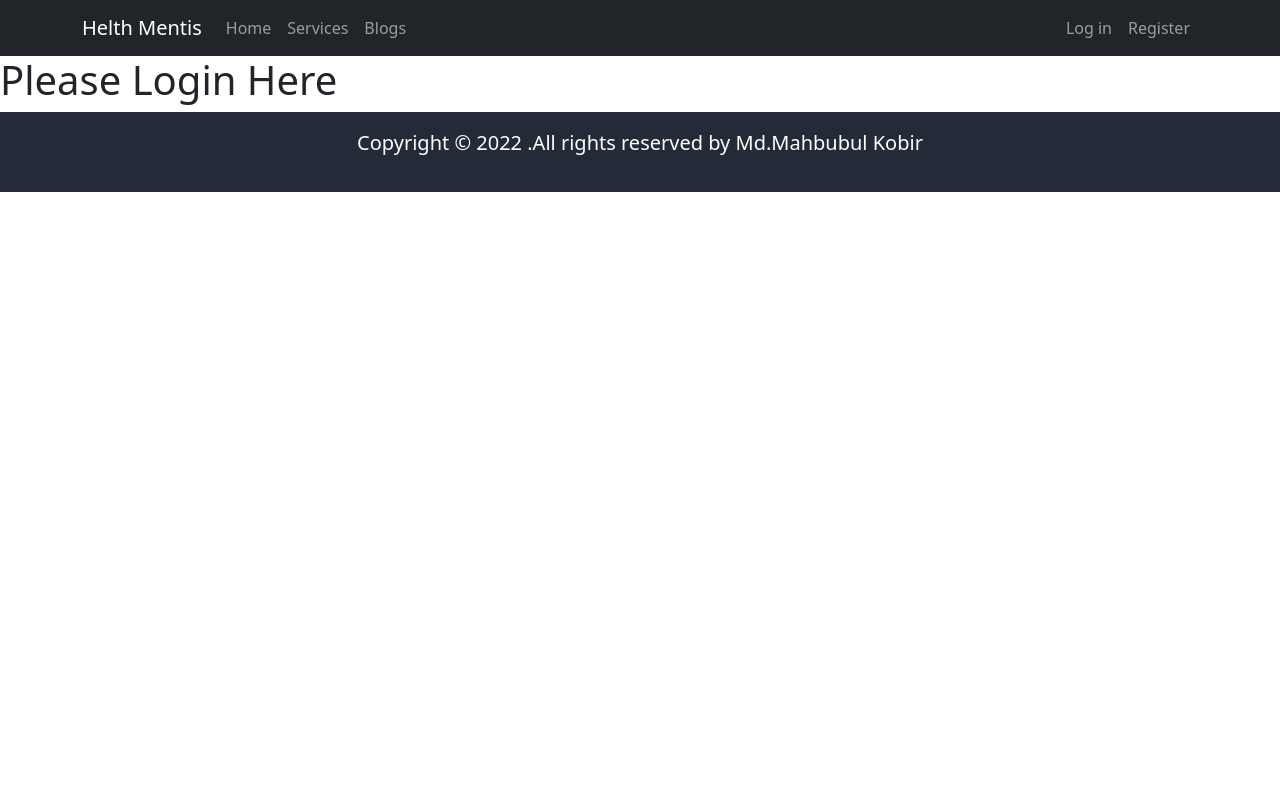
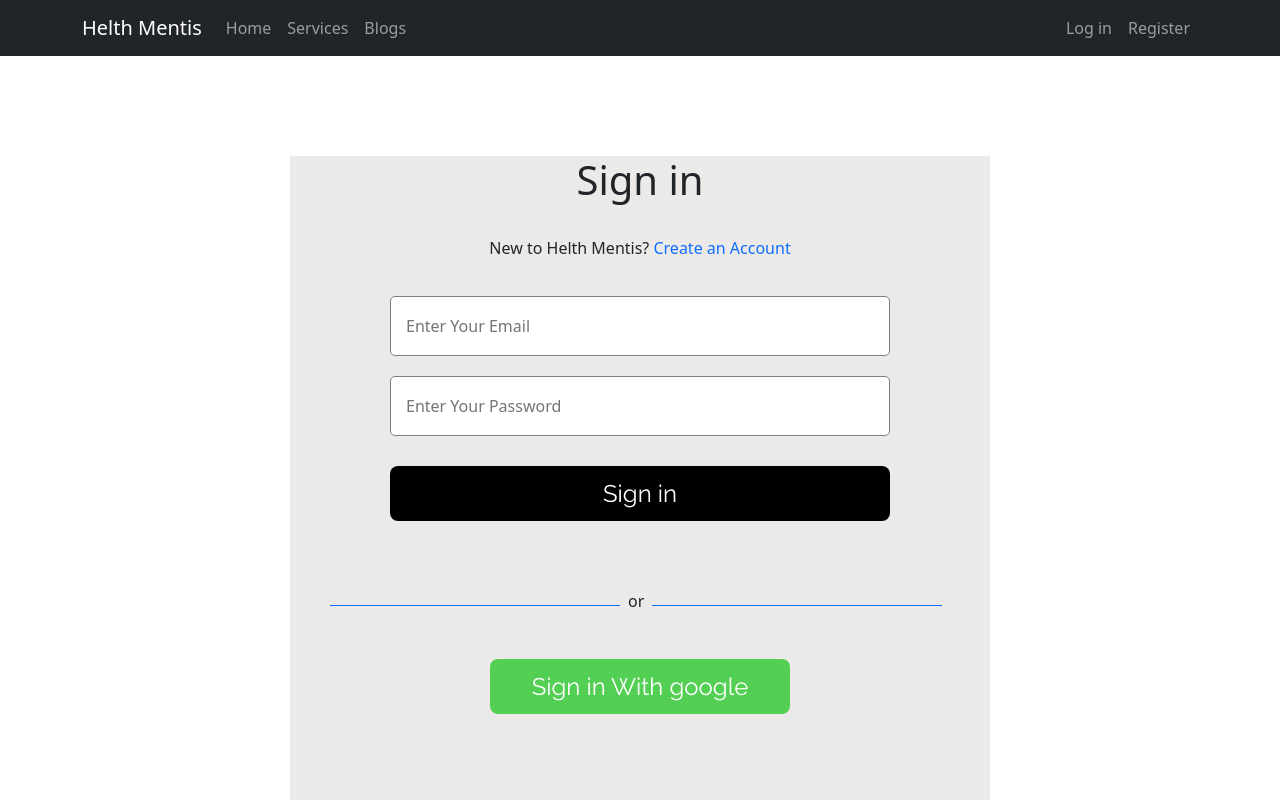
Before and after one commit to MK-Sohan/Helth-Mentor-a10, a React (Create React App) app: page /login in a window 1280 px wide. Shown: the top 800 px of the page. Built offline with nearby package versions, Linux system fonts and the light colour scheme; a web font is replaced by a local one.

Commit message:
setup login and register

```diff
--- a/package.json
+++ b/package.json
@@ -10,9 +10,11 @@
     "@testing-library/react": "^13.1.1",
     "@testing-library/user-event": "^13.5.0",
     "bootstrap": "^5.1.3",
+    "firebase": "^9.6.11",
     "react": "^18.0.0",
     "react-bootstrap": "^2.2.3",
     "react-dom": "^18.0.0",
+    "react-firebase-hooks": "^5.0.3",
     "react-router-dom": "^6.3.0",
     "react-scripts": "5.0.1",
     "web-vitals": "^2.1.4"
--- a/src/Pages/Authentication/Login/Login.css
+++ b/src/Pages/Authentication/Login/Login.css
@@ -0,0 +1,63 @@
+.terms {
+  display: flex;
+  align-items: center;
+}
+.terms p {
+  margin-left: 10px;
+  margin-top: 14px;
+}
+
+.main-container {
+  height: 900px;
+  width: 700px;
+  margin: 100px auto;
+  background-color: rgb(236, 233, 233);
+}
+.login-inputs input {
+  border-radius: 5px;
+  height: 60px;
+  width: 500px;
+  margin-top: 20px;
+  margin-left: 100px;
+  padding: 0px 15px;
+  border: 1px solid gray;
+}
+.signin-button {
+  width: 500px;
+  margin-left: 100px;
+  margin-top: 30px;
+  height: 55px;
+  border: none;
+  border-radius: 8px;
+  background-color: black;
+  color: white;
+  font-size: 24px;
+  font-family: "Raleway", sans-serif;
+}
+.signin-button:hover {
+  background-color: orange;
+  color: black;
+}
+.design {
+  margin-left: 40px;
+  margin-top: 60px;
+}
+.login-tittle a {
+  text-decoration: none;
+}
+
+.signinwithgoogle-button {
+  width: 300px;
+  margin-left: 200px;
+  margin-top: 30px;
+  height: 55px;
+  border: none;
+  border-radius: 8px;
+  background-color: rgb(83, 208, 83);
+  color: white;
+  font-size: 24px;
+  font-family: "Raleway", sans-serif;
+}
+.signinwithgoogle-button:hover {
+  background-color: rgb(4, 192, 4);
+}
--- a/src/Pages/Authentication/Login/Login.js
+++ b/src/Pages/Authentication/Login/Login.js
@@ -1,9 +1,72 @@
-import React from "react";
+import React, { useRef } from "react";
+import { Link, useNavigate } from "react-router-dom";
+import "./Login.css";
+import { useSignInWithEmailAndPassword } from "react-firebase-hooks/auth";
+import auth from "../../../firebase.init";
 
 const Login = () => {
+  const emailref = useRef("");
+  const passwordref = useRef("");
+  const [signInWithEmailAndPassword, user, loading, error] =
+    useSignInWithEmailAndPassword(auth);
+  const navigate = useNavigate();
+  const handleloginForm = (e) => {
+    const email = emailref.current.value;
+    const password = passwordref.current.value;
+    e.preventDefault();
+    signInWithEmailAndPassword(email, password);
+  };
+  if (user) {
+    navigate("/");
+  }
   return (
-    <div>
-      <h1>Please Login Here</h1>
+    <div className="main-container">
+      <form onSubmit={handleloginForm}>
+        <div className="login-container">
+          <div className="login-tittle ">
+            <h1 className="text-center ">Sign in</h1> <br />
+            <p className="text-center">
+              New to Helth Mentis?{" "}
+              <Link to="/register"> Create an Account</Link>{" "}
+            </p>
+          </div>
+          <div className="login-inputs">
+            <input
+              ref={emailref}
+              type="email"
+              name="email"
+              id=""
+              placeholder="Enter Your Email"
+            />{" "}
+            <br />
+            <input
+              ref={passwordref}
+              type="password"
+              name="password"
+              id=""
+              placeholder="Enter Your Password"
+            />{" "}
+            <br />
+            <button className="signin-button">Sign in</button>
+            <div className="design">
+              <div className="d-flex  align-items-center">
+                <div
+                  style={{ height: "1px", width: "290px" }}
+                  className="bg-primary "
+                >
+                  {" "}
+                </div>
+                <p className="mt-2 px-2">or</p>
+                <div
+                  style={{ height: "1px", width: "290px" }}
+                  className="bg-primary "
+                ></div>
+              </div>
+            </div>
+          </div>
+        </div>
+      </form>
+      <button className="signinwithgoogle-button">Sign in With google</button>
     </div>
   );
 };
--- a/src/Pages/Authentication/Registration/Register.css
+++ b/src/Pages/Authentication/Registration/Register.css
@@ -0,0 +1,18 @@
+.register-button:hover {
+  background-color: rgb(255, 255, 255);
+  color: rgb(65, 170, 65);
+  border: 1px solid rgb(65, 170, 65);
+}
+
+.register-button {
+  width: 500px;
+  margin-left: 100px;
+  margin-top: 30px;
+  height: 55px;
+  border: none;
+  border-radius: 8px;
+  background-color: royalblue;
+  color: white;
+  font-size: 24px;
+  font-family: "Raleway", sans-serif;
+}
--- a/src/Pages/Authentication/Registration/Register.js
+++ b/src/Pages/Authentication/Registration/Register.js
@@ -1,9 +1,80 @@
-import React from "react";
+import React, { useRef } from "react";
+import "./Register.css";
+import { useCreateUserWithEmailAndPassword } from "react-firebase-hooks/auth";
+import auth from "../../../firebase.init";
+import { useNavigate } from "react-router-dom";
+const Register = () => {
+  const nameref = useRef("");
+  const emailref = useRef("");
+  const passwordref = useRef("");
+  const [createUserWithEmailAndPassword, user, loading, error] =
+    useCreateUserWithEmailAndPassword(auth);
+  const navigate = useNavigate();
+  if (user) {
+    navigate("/");
+  }
 
-const Register = () => {
+  const handleFormsubmit = (e) => {
+    e.preventDefault();
+    const name = nameref.current.value;
+    const email = emailref.current.value;
+    const password = passwordref.current.value;
+    // console.log(email, password, name);
+    createUserWithEmailAndPassword(email, password);
+  };
   return (
-    <div>
-      <h1>Please Register</h1>
+    <div className="main-container">
+      <form onSubmit={handleFormsubmit}>
+        <div className="login-container">
+          <div className="login-tittle ">
+            <h1 className="text-center ">Register</h1> <br />
+          </div>
+          <div className="login-inputs">
+            <input
+              ref={nameref}
+              type="name"
+              name="name"
+              id=""
+              placeholder="Enter Your Name"
+            />{" "}
+            <br />
+            <input
+              ref={emailref}
+              type="email"
+              name="email"
+              id=""
+              placeholder="Enter Your Email"
+            />{" "}
+            <br />
+            <input
+              ref={passwordref}
+              type="password"
+              name="password"
+              id=""
+              placeholder="Enter Your Password"
+            />{" "}
+            <br />
+            <p>{error}</p>
+            <button className="register-button">Register</button>
+            <div className="design">
+              <div className="d-flex  align-items-center">
+                <div
+                  style={{ height: "1px", width: "290px" }}
+                  className="bg-primary "
+                >
+                  {" "}
+                </div>
+                <p className="mt-2 px-2">or</p>
+                <div
+                  style={{ height: "1px", width: "290px" }}
+                  className="bg-primary "
+                ></div>
+              </div>
+            </div>
+          </div>
+        </div>
+      </form>
+      <button className="signinwithgoogle-button">Sign in With google</button>
     </div>
   );
 };
--- /dev/null
+++ b/src/firebase.init.js
@@ -0,0 +1,20 @@
+// Import the functions you need from the SDKs you need
+import { initializeApp } from "firebase/app";
+import { getAuth } from "firebase/auth";
+// TODO: Add SDKs for Firebase products that you want to use
+// https://firebase.google.com/docs/web/setup#available-libraries
+
+// Your web app's Firebase configuration
+const firebaseConfig = {
+  apiKey: "AIzaSyBxeHu-XPm3JqiZ4TdCIAbxhIIdoPt5_R4",
+  authDomain: "assignment-10-b5a0b.firebaseapp.com",
+  projectId: "assignment-10-b5a0b",
+  storageBucket: "assignment-10-b5a0b.appspot.com",
+  messagingSenderId: "147684872612",
+  appId: "1:147684872612:web:02bc670e0bb9c59759f131",
+};
+
+// Initialize Firebase
+const app = initializeApp(firebaseConfig);
+const auth = getAuth(app);
+export default auth;
```
Also changed, not shown: src/Pages/Share/Loading/Loading.js (added, +14 -0 lines), src/Pages/Share/Loading/Loading.css (added), 1 other file (tests, documents, lock files or other folders).
